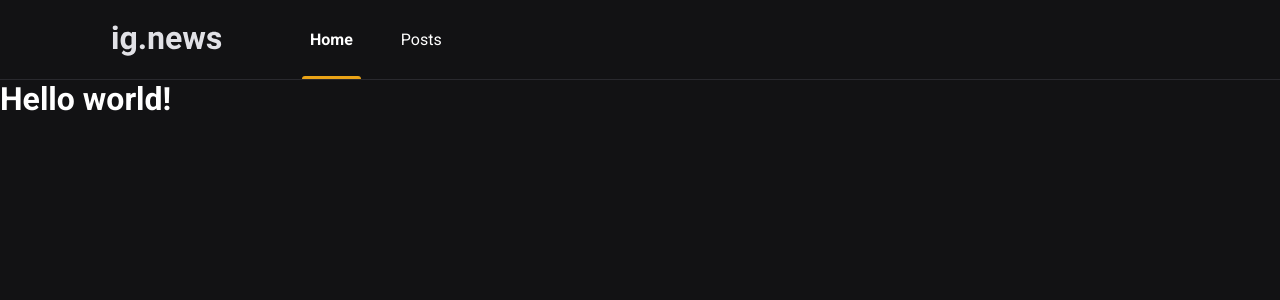
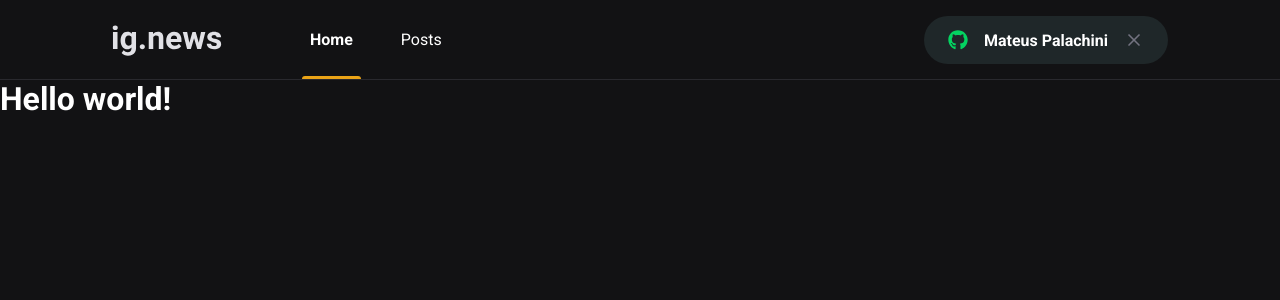
Before and after one commit to palachini/ignews-node.js, a Next.js app: page / in a window 1280 px wide. Shown: the top 300 px of the page. Built offline with nearby package versions, Linux system fonts and the light colour scheme.

Commit message:
create button but not functionality

```diff
--- a/package.json
+++ b/package.json
@@ -12,6 +12,7 @@
     "next": "12.2.2",
     "react": "18.2.0",
     "react-dom": "18.2.0",
+    "react-icons": "^4.4.0",
     "sass": "^1.53.0"
   },
   "devDependencies": {
--- a/src/components/Header/index.tsx
+++ b/src/components/Header/index.tsx
@@ -1,6 +1,8 @@
+import { SignInButton } from '../SignInButton';
+
 import styles from './styles.module.scss';
 
-export function Header (){
+export function Header() {
   return (
     <header className={styles.headerContainer}>
       <div className={styles.headerContent}>
@@ -9,6 +11,8 @@
           <a className={styles.active}> Home </a>
           <a> Posts </a>
         </nav>
+
+        <SignInButton />
       </div>
     </header>
   );
--- a/src/components/Header/styles.module.scss
+++ b/src/components/Header/styles.module.scss
@@ -50,4 +50,8 @@
       }
     }
   }
+
+  button {
+    margin-left: auto;
+  }
 }
--- /dev/null
+++ b/src/components/SignInButton/index.tsx
@@ -0,0 +1,27 @@
+import { FaGithub } from 'react-icons/fa';
+import { FiX } from 'react-icons/fi';
+
+import style from './styles.module.scss';
+
+export function SignInButton() {
+  const isUserLoggedIn = true;
+
+  return isUserLoggedIn ? (
+    <button
+      type="button"
+      className={style.signInButton}
+    >
+      <FaGithub color="#04d361"/>
+      Mateus Palachini
+      <FiX color="#737380" className={style.closeIcon} />
+    </button>
+  ) : (
+    <button
+      type="button"
+      className={style.signInButton}
+    >
+      <FaGithub color="#eba417"/>
+      Sign in with Github
+    </button>
+  )
+}
--- /dev/null
+++ b/src/components/SignInButton/styles.module.scss
@@ -0,0 +1,33 @@
+.signInButton{
+  height: 3rem;
+  border-radius: 3rem;
+  background: var(--gray-850);
+  border: 0;
+  padding: 0 1.5rem;
+
+  display: flex;
+  align-items: center;
+  justify-content: center;
+
+  color: var(--white);
+  font-weight: bold;
+
+  svg{
+    width: 20px;
+    height: 20px;
+  }
+
+  svg:first-child {
+    margin-right: 1rem;
+  }
+
+  svg.closeIcon {
+    margin-left: 1rem;
+  }
+
+  transition: filter 0.2s;
+
+  &:hover{
+    filter: brightness(0.8);
+  }
+}
--- a/src/styles/global.scss
+++ b/src/styles/global.scss
@@ -9,6 +9,7 @@
   --gray-100: #e1e1e6;
   --gray-300: #a8a8b3;
   --gray-800: #29292e;
+  --gray-850: #1f2729;
   --gray-900: #121214;
 
   --cyan-500: #61dafb;
```
Also changed, not shown: 1 other file (tests, documents, lock files or other folders).
